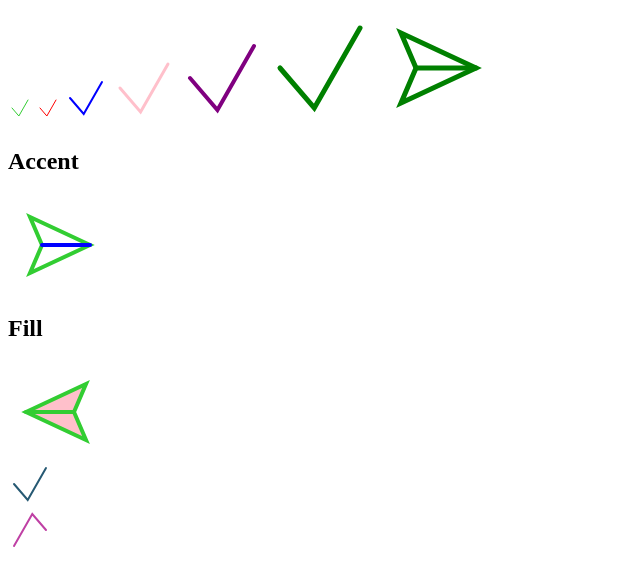
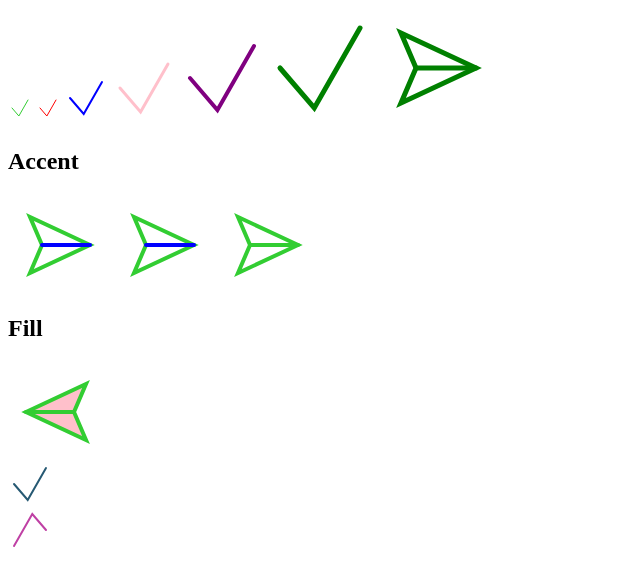
Before and after one commit to bpd-d/bpd-icon, a website built with Vite: page index.html in a window 1280 px wide. Shown: the whole page, without its empty margins (0-640 px from the left). Built offline with nearby package versions, Linux system fonts and the light colour scheme.

Commit message:
feat: Tests

```diff
--- a/index.html
+++ b/index.html
@@ -30,6 +30,14 @@
     <cui-icon name="send" ratio="5" color="green" padding="10"></cui-icon>
     <h2>Accent</h2>
     <cui-icon name="send" ratio="4" accent="blue" padding="10"></cui-icon>
+    <cui-icon
+      name="send2"
+      ratio="4"
+      accent="blue"
+      accentSelector=".custom-accent"
+      padding="10"
+    ></cui-icon>
+    <cui-icon name="send2" ratio="4" accent="blue" padding="10">sdasdas</cui-icon>
     <h2>Fill</h2>
     <cui-icon
       name="send"
--- a/src/index.ts
+++ b/src/index.ts
@@ -4,6 +4,8 @@ const CuiIcons = {
   checkmark:
     '<svg xmlns="http://www.w3.org/2000/svg" viewBox="0 0 20 20" width="20" height="20" class="custom"><path d="M 18.000003,2 8.8571425,18.000006 1.9999968,10.000003"></path></svg>',
   send: '<svg xmlns="http://www.w3.org/2000/svg" viewBox="0 0 20 20" width="20" height="20"><path d="M 18,10 3,17 6,10 3,3 Z" class="fill"></path><path class="accent" d="M 6,10 H 18"></path></svg>',
+  send2:
+    '<svg xmlns="http://www.w3.org/2000/svg" viewBox="0 0 20 20" width="20" height="20"><path d="M 18,10 3,17 6,10 3,3 Z" class="fill"></path><path class="custom-accent" d="M 6,10 H 18"></path></svg>',
 };
 
 initCuiIcon(CuiIcons);
```
